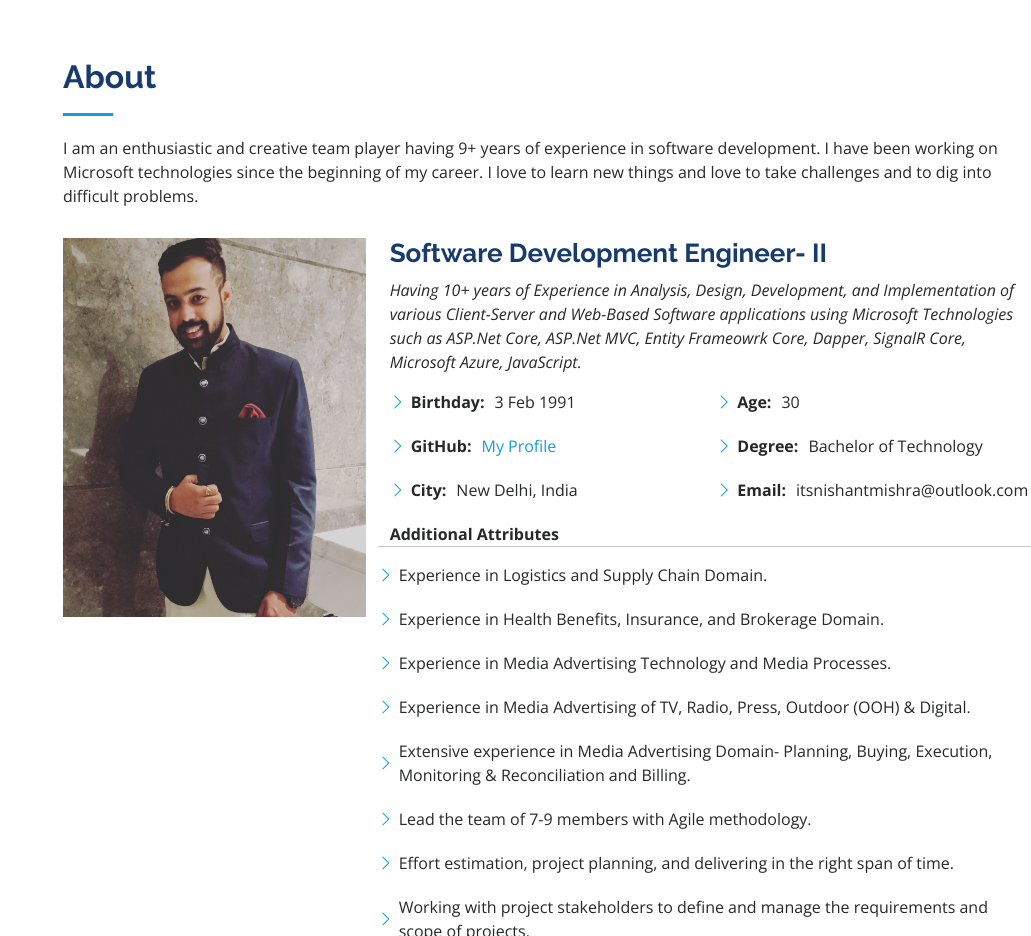
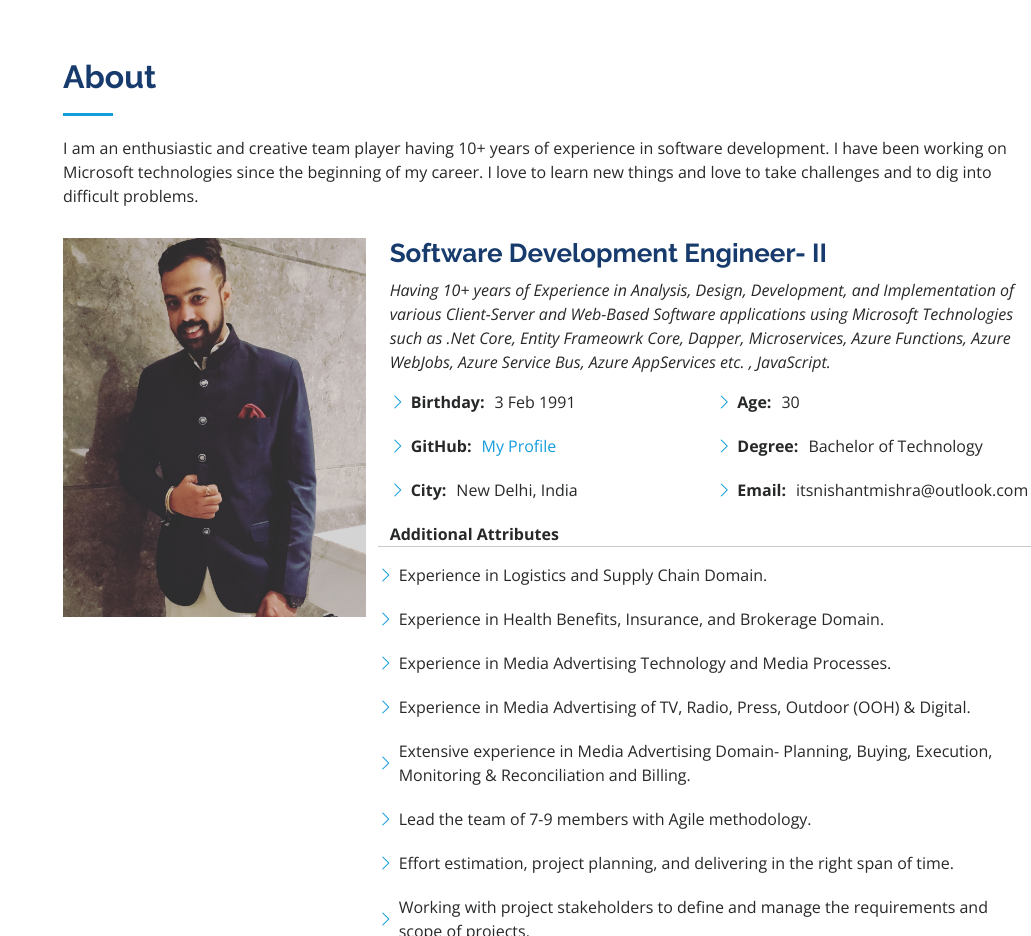
Before and after one commit to inishantmishra/inishantmishra.github.io, a plain HTML site: page index.html in a window 1280 px wide. Shown: the part 802-1738 px from the top of the page, without its empty margins (249-1280 px from the left). Drawn offline with nearby package versions, Linux system fonts and the light colour scheme.

Commit message:
Update index.html

```diff
--- a/index.html
+++ b/index.html
@@ -86,7 +86,7 @@
 
         <div class="section-title">
           <h2>About</h2>
-          <p>I am an enthusiastic and creative team player having 9+ years of experience in software development. I have
+          <p>I am an enthusiastic and creative team player having 10+ years of experience in software development. I have
             been working on Microsoft technologies since the beginning of my career.
             I love to learn new things and love to take challenges and to dig into difficult problems.
           </p>
@@ -101,7 +101,7 @@
             <p class="fst-italic">
               Having 10+ years of Experience in Analysis, Design, Development, and Implementation of various
               Client-Server and Web-Based Software applications using Microsoft Technologies such as
-              ASP.Net Core, ASP.Net MVC, Entity Frameowrk Core, Dapper, SignalR Core, Microsoft Azure, JavaScript.
+              .Net Core, Entity Frameowrk Core, Dapper, Microservices, Azure Functions, Azure WebJobs, Azure Service Bus, Azure AppServices etc. , JavaScript.
             </p>
             <div class="row">
               <div class="col-lg-6">
```
